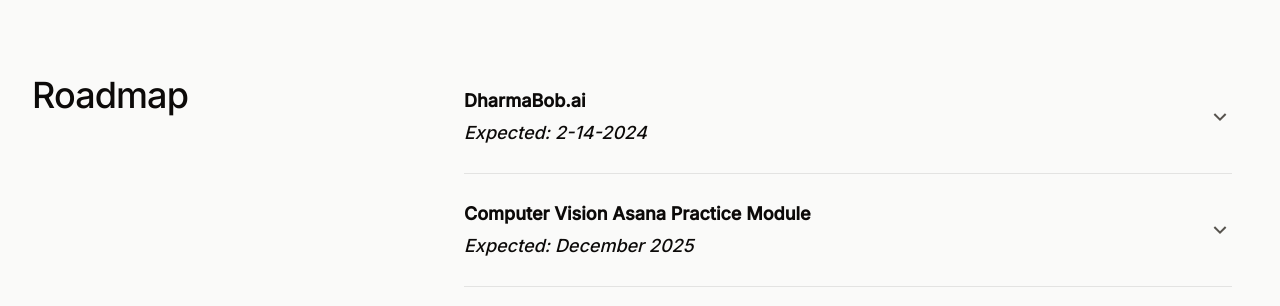
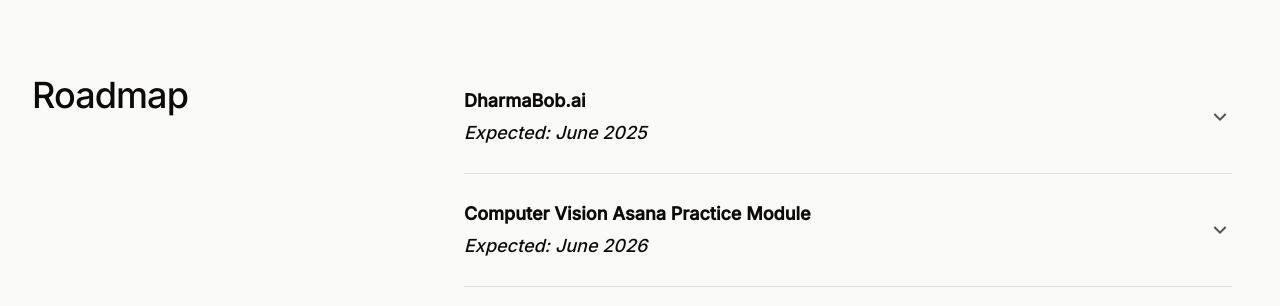
Before and after one commit to dharmabob-ai/dharmabob-ai.github.io, an Astro site: page / in a window 1280 px wide. Shown: the part 3820-4126 px from the top of the page. Built offline with nearby package versions, Linux system fonts and the light colour scheme; Astro itself is replaced by a stand-in of ours.

Commit message:
update roadmap

```diff
--- a/src/components/home/Expertise.astro
+++ b/src/components/home/Expertise.astro
@@ -3,14 +3,14 @@ const features = [
   {
     id: 'roadmap-1',
     name: 'DharmaBob.ai',
-    date: '2-14-2024',
+    date: 'June 2025',
     description:
       'Our innovative progressive web app will feature an animated avatar, Dharma Bob, along with his robotic sidekick. The platform offers personalized interactions grounded in the teachings of renowned scholar Bob Thurman. With a fresh, playful, and modern design, DharmaBob.ai aims to make Buddhist philosophy accessible to everyone, fostering personal growth and spiritual exploration for users regardless of their belief systems.',
   },
   {
     id: 'roadmap-2',
     name: 'Computer Vision Asana Practice Module',
-    date: 'December 2025',
+    date: 'June 2026',
     description:
       'Our advanced Computer Vision Asana Practice module utilizes deep learning models integrated with MediaPipe technology. This feature offers real-time feedback on yoga poses, ensuring a safe and effective practice tailored to each user’s level. Whether you\'re a beginner or an experienced practitioner, this tool will help you refine your techniques and deepen your practice.',
   },
```
